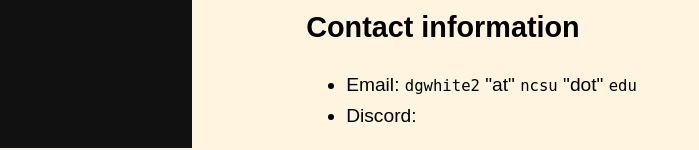
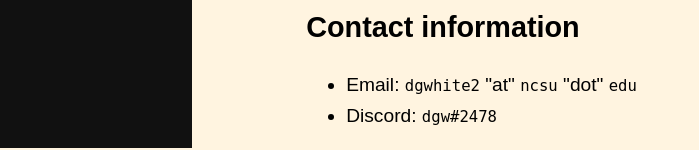
Before and after one commit to dave-white/dave-white.github.io, a PHP site: page / in a window 1280 px wide. Shown: the part 716-866 px from the top of the page, without its empty margins (0-699 px from the left). Run offline with PHP 8.4, Linux system fonts and the light colour scheme.

Commit message:
Added Discord contact

```diff
--- a/index.html
+++ b/index.html
@@ -152,7 +152,7 @@
 
     <ul>
       <li>Email: <code>dgwhite2</code> "at" <code>ncsu</code> "dot" <code>edu</code></li>
-      <li>Discord:</li>
+      <li>Discord: <code>dgw#2478</code></li>
     </ul>
   </div>
 </body>
--- a/index.php
+++ b/index.php
@@ -34,7 +34,7 @@ include 'side-nav.php';
 
     <ul>
       <li>Email: <code>dgwhite2</code> "at" <code>ncsu</code> "dot" <code>edu</code></li>
-      <li>Discord:</li>
+      <li>Discord: <code>dgw#2478</code></li>
     </ul>
   </div>
 </body>
```
